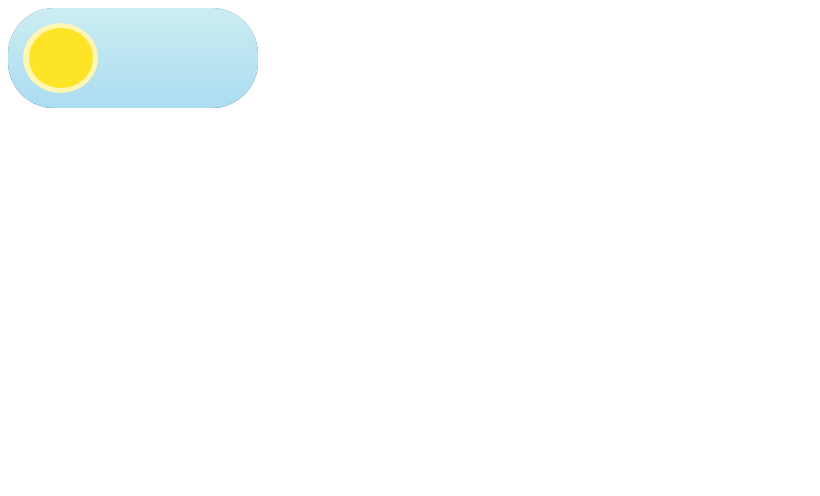
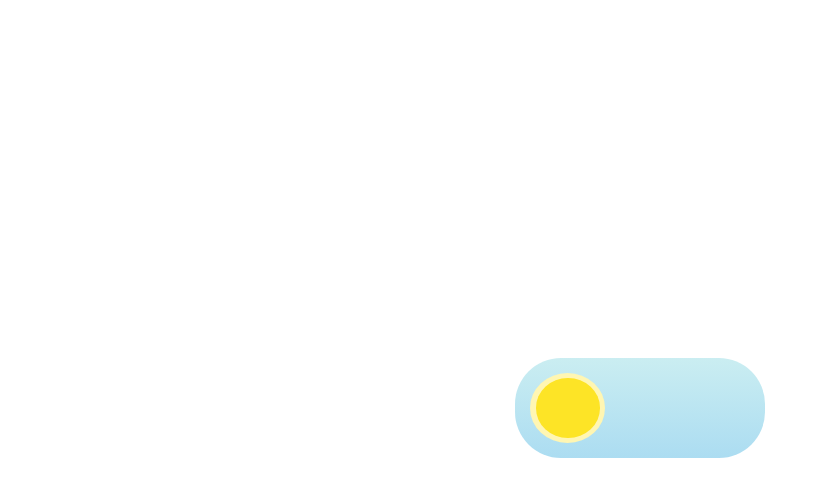
Before and after one commit to denissejoyce/light-dark-mode-theme-toggle, a plain HTML site: page index.html in a window 1280 px wide. Shown: the whole page, without its empty margins (0-820 px from the left). Drawn offline with Linux system fonts and the light colour scheme.

Commit message:
updated toggle

```diff
--- a/assets/style.css
+++ b/assets/style.css
@@ -12,7 +12,15 @@
   --darkest-night: hsl(212, 71%, 12%);
 }
 
-.toggle-bar {
+main {
+  display: flex;
+  align-items: center;
+  justify-content: center;
+  height: 100vh;
+  height: 100svh;
+}
+
+.toggle-bar-wrapper {
   /* border: 5px solid #333333; */
   border-radius: 51px;
   height: 100px;
@@ -21,12 +29,11 @@
   width: 250px;
 }
 
-.toggle-bar * {
+.toggle-bar-wrapper * {
   position: absolute;
 }
 
-.day,
-.night {
+#toggle-bar {
   border-radius: 46px;
 }
 
@@ -37,7 +44,7 @@
   z-index: 1;
 }
 
-.rays {
+.toggle {
   background-color: var(--rays);
   border-radius: 50%;
   height: 70%;
--- a/index.html
+++ b/index.html
@@ -9,7 +9,17 @@
   </head>
   <body>
     <main>
-      <div class="toggle-bar">
+      <div class="toggle-bar-wrapper">
+        <div id="toggle-bar" class="day">
+          <div class="toggle">
+            <div class="sun"></div>
+            <div class="mare"></div>
+            <div class="mare"></div>
+            <div class="mare"></div>
+          </div>
+        </div>
+      </div>
+      <!-- <div class="toggle-bar">
         <div class="day">
           <div class="rays">
             <div class="sun"></div>
@@ -22,7 +32,10 @@
           <div class="moon"></div>
         </div>
         <div class="toggle"></div>
-      </div>
+      </div> -->
     </main>
+    <script src="js/script.js"></script>
   </body>
 </html>
+
+<!-- instead of using another div for day and night, use these as classes instead -->
--- /dev/null
+++ b/js/script.js
@@ -0,0 +1,5 @@
+const toggler = document.getElementById("toggle-bar");
+
+document
+  .querySelector(".toggle-bar-wrapper")
+  .addEventListener("click", () => toggler.classList.remove("day"));
```
